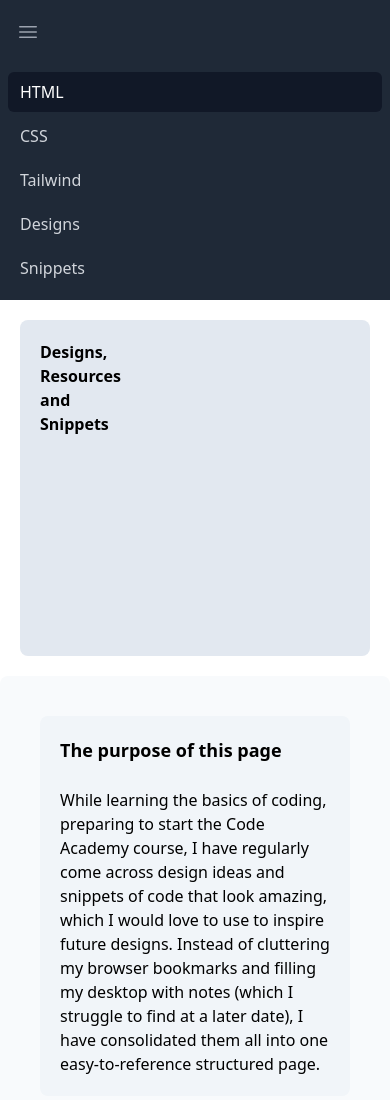
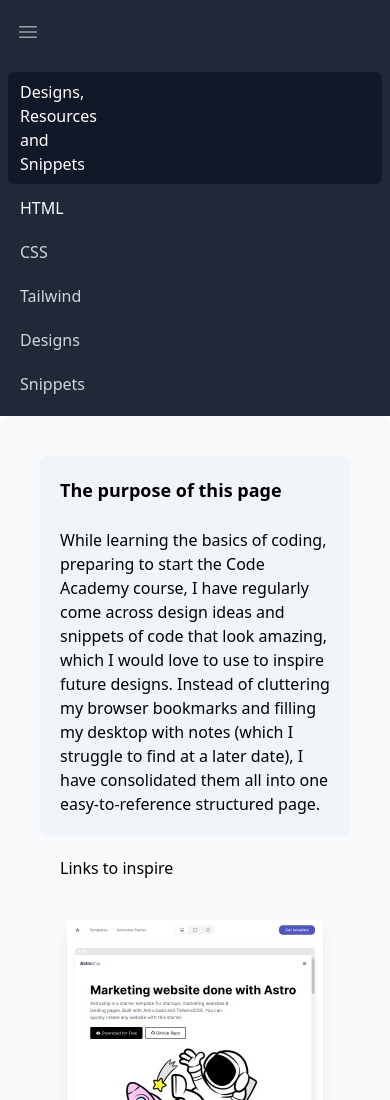
Before and after one commit to andyhinchliffe/cheatsheets, a plain HTML site: page index.html in a window 390 px wide. Shown: the top 1100 px of the page. Drawn offline with nearby package versions, Linux system fonts and the light colour scheme.

Commit message:
use hidden function on left panel for mobile

```diff
--- a/index.html
+++ b/index.html
@@ -5,7 +5,7 @@
     <meta name="viewport" content="width=device-width, initial-scale=1.0">
     <title>Resource Links - Built in Tailwind</title>
 </head>
-<body>
+<body >
 
     <nav class="bg-gray-800 ">
         <div class="mx-auto max-w-7xl px-2 sm:px-6 lg:px-8">
@@ -92,7 +92,8 @@
         <div class="sm:hidden" id="mobile-menu">
           <div class="space-y-1 px-2 pb-3 pt-2">
             <!-- Current: "bg-gray-900 text-white", Default: "text-gray-300 hover:bg-gray-700 hover:text-white" -->
-            <a href="#" class="bg-gray-900 text-white block rounded-md px-3 py-2 text-base font-medium" aria-current="page">HTML</a>
+            <a href="#" class="bg-gray-900 text-white block rounded-md px-3 py-2 text-base font-medium" aria-current="page">Designs,<br>Resources<br>and<br>Snippets</a>
+            <a href="#" class="text-white block rounded-md px-3 py-2 text-base font-medium" aria-current="page">HTML</a>
             <a href="#" class="text-gray-300 hover:bg-gray-700 hover:text-white block rounded-md px-3 py-2 text-base font-medium">CSS</a>
             <a href="#" class="text-gray-300 hover:bg-gray-700 hover:text-white block rounded-md px-3 py-2 text-base font-medium">Tailwind</a>
             <a href="#" class="text-gray-300 hover:bg-gray-700 hover:text-white block rounded-md px-3 py-2 text-base font-medium">Designs</a>
@@ -102,7 +103,7 @@
       </nav>
 
       <main class="grid  grid-cols-1 md:grid-cols-12">
-        <div class="m-5  rounded-lg md:min-w-250 md:col-span-2 bg-slate-200 md:h-screen">
+        <div class="hidden md:block m-5  rounded-lg  md:col-span-2 bg-slate-200 h-full">
             <h1 class="p-5 md:text-xs lg:text-xl font-extrabold">Designs,<br>Resources<br>and<br>Snippets</h1>
             <ul class="invisible md:visible sm:h-auto text-base p-5">
               <a href="index.html"><li class="p-1 mr-3 rounded-md lg:bg-slate-300  font-semibold">HTML</li></a>
```
